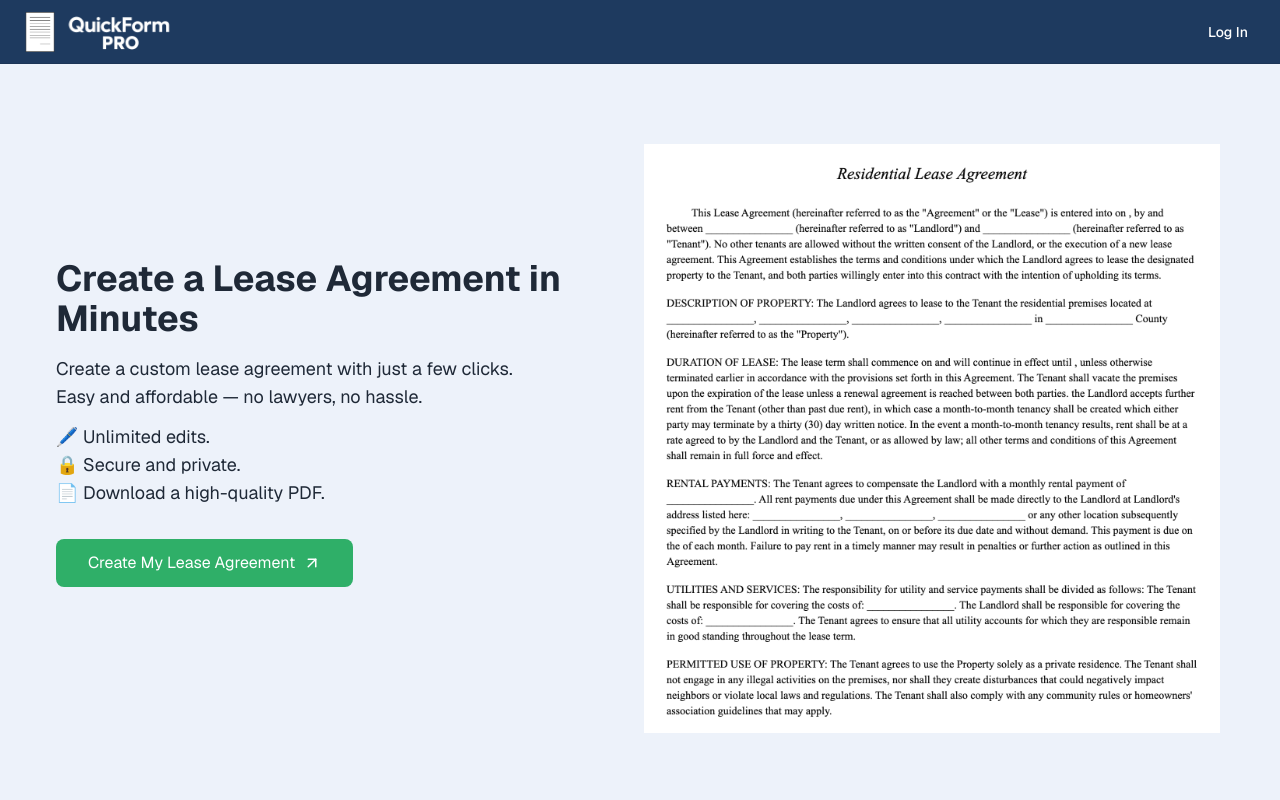
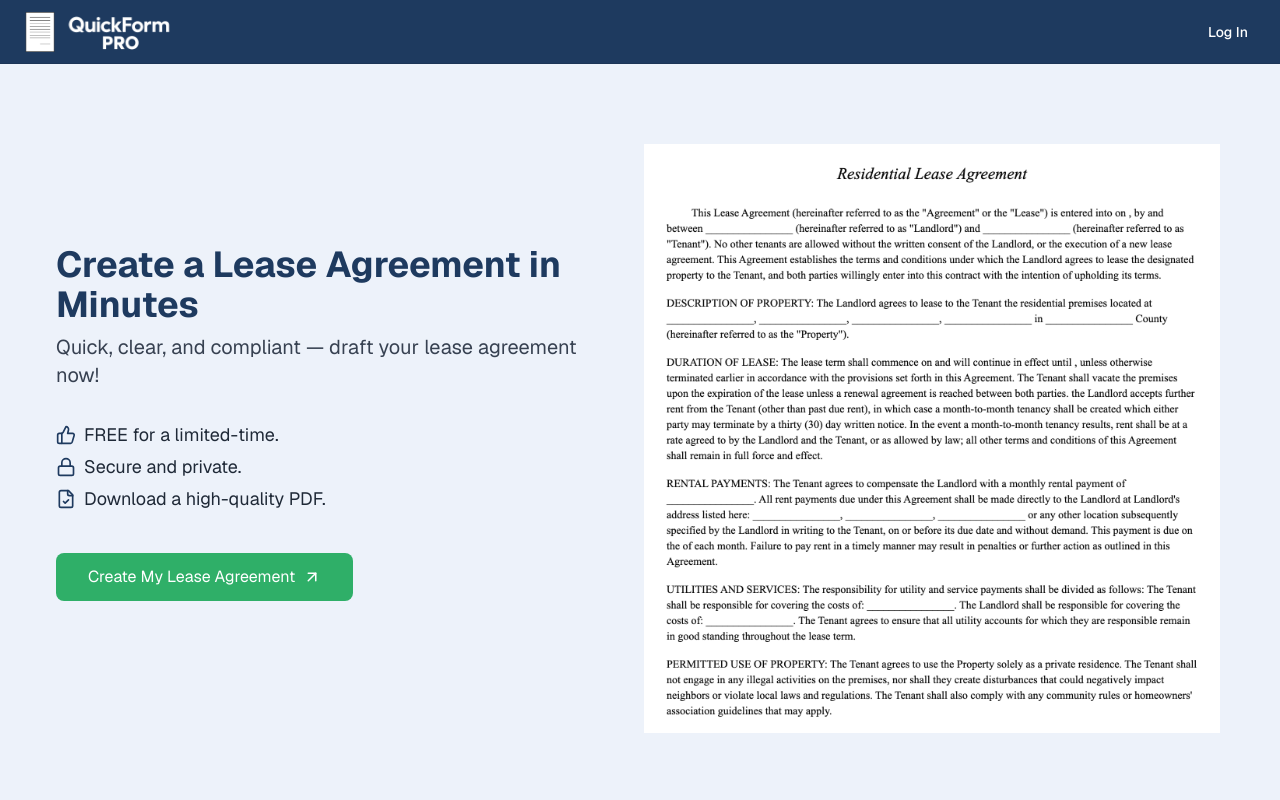
Before and after one commit to jonathanporras/blueprint-forms, a Next.js app: page / in a window 1280 px wide. Shown: the top 800 px of the page. Built offline with nearby package versions, Linux system fonts and the light colour scheme; no server answers.

Commit message:
Update lease agreement landing page

```diff
--- a/app/lease-agreement/page.tsx
+++ b/app/lease-agreement/page.tsx
@@ -1,5 +1,14 @@
 "use client";
-import { ArrowUpRight, FileText, Scale, Timer } from "lucide-react";
+import {
+  ArrowUpRight,
+  FileCheck,
+  FileText,
+  Lock,
+  Pencil,
+  Scale,
+  ThumbsUp,
+  Timer,
+} from "lucide-react";
 import { motion } from "framer-motion";
 import { useState } from "react";
 import { useRouter } from "next/navigation";
@@ -22,16 +31,29 @@ export default function LeaseAgreementLanding() {
           <section className="py-16 md:py-20 bg-[#EDF2FA] text-center flex flex-col md:flex-row px-6 md:px-14">
             <div className="w-full md:w-1/2 flex justify-end align-center items-center">
               <div className="max-w-3xl text-left pr-0 md:pr-8 pb-8">
-                <h2 className="text-4xl font-bold mb-4">
+                <h2 className="text-4xl font-bold mb-2 text-[#1E3A5F]">
                   Create a Lease Agreement in Minutes
                 </h2>
-                <div className="text-lg mb-8 max-w-3xl">
-                  Create a custom lease agreement with just a few clicks. <br /> Easy and
-                  affordable — no lawyers, no hassle.
+                <div className="text-lg mb-10 max-w-3xl">
+                  <p className="text-gray-700 text-xl">
+                    Quick, clear, and compliant — draft your lease agreement now!
+                  </p>
+                  {/* Easy and affordable — no lawyers, no hassle. */}
                   {/* <p className="mt-3">✔️ Get started today for free. </p> */}
-                  <p className="mt-3">🖊️ Unlimited edits. </p>
-                  <p>🔒 Secure and private. </p>
-                  <p>📄 Download a high-quality PDF. </p>
+                  <p className="mt-8 flex items-center">
+                    <ThumbsUp className="mr-2 text-[#1E3A5F]" size={20} /> FREE for a
+                    limited-time.{" "}
+                  </p>
+                  {/* <p className=" flex items-center">
+                    <Pencil className="mr-2 text-[#1E3A5F]" size={20} /> Unlimited edits.{" "}
+                  </p> */}
+                  <p className="mt-1 flex items-center">
+                    <Lock className="mr-2 text-[#1E3A5F]" size={20} /> Secure and private.{" "}
+                  </p>
+                  <p className="mt-1 flex items-center">
+                    <FileCheck className="mr-2 text-[#1E3A5F]" size={20} /> Download a
+                    high-quality PDF.{" "}
+                  </p>
                 </div>
                 <button
                   onClick={() => {
```
